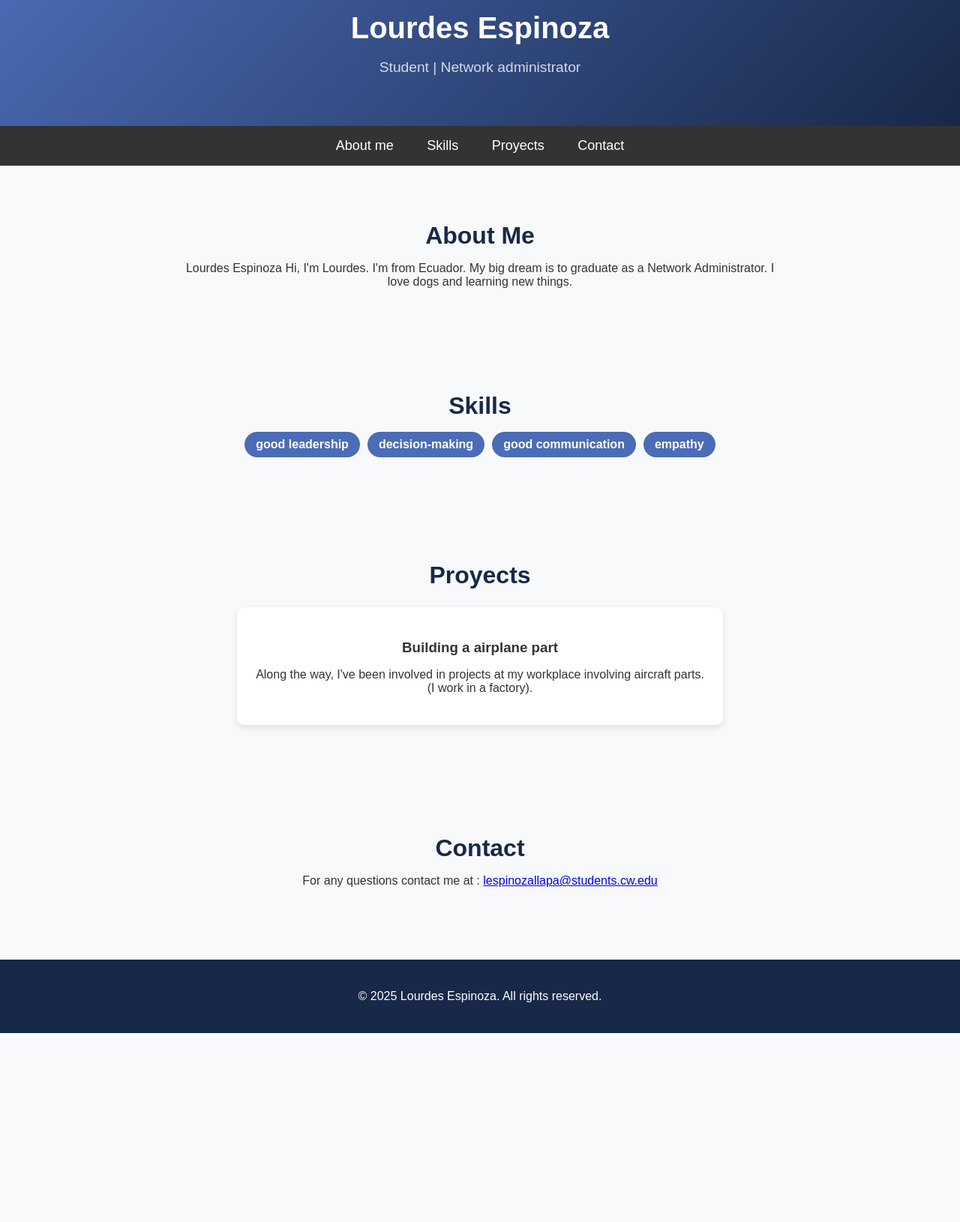
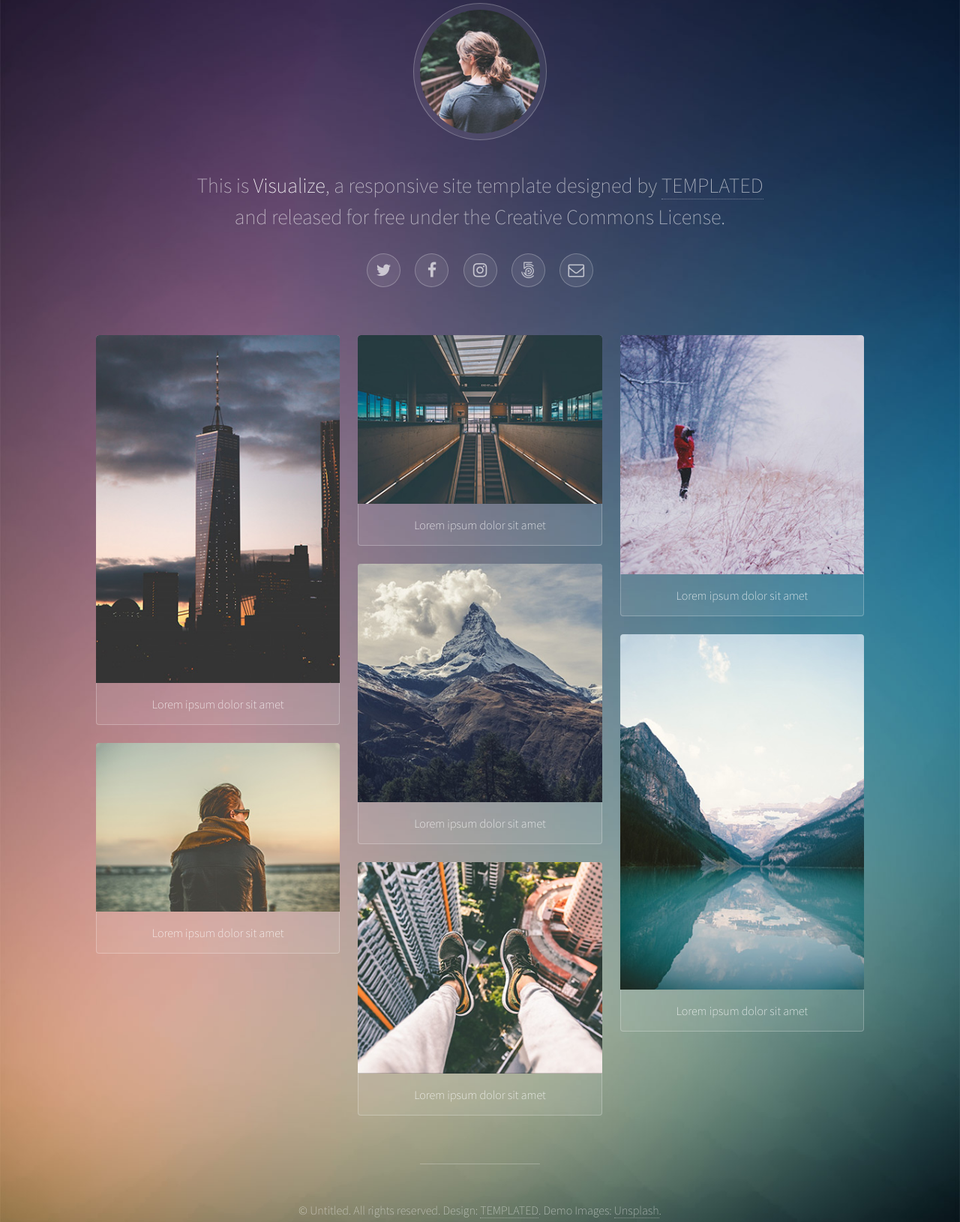
Before and after one commit to LULUESPI2025/portfile.github.io, a plain HTML site: page index.html in a window 1280 px wide. Shown: the part 60-1690 px from the top of the page at 75% size. Before the commit the page ends 1438 px from the top, so only its background shows below. Drawn offline with Linux system fonts and the light colour scheme.

Commit message:
Add files via upload

```diff
--- a/index.html
+++ b/index.html
@@ -1,58 +1,90 @@
-<!DOCTYPE html>
-<html lang="es">
+<!DOCTYPE HTML>
+<!--
+	Visualize by TEMPLATED
+	templated.co @templatedco
+	Released for free under the Creative Commons Attribution 3.0 license (templated.co/license)
+-->
+<html>
 	<head>
-    <meta charset="UTF-8">
-    <meta name="viewport" content="width=device-width, initial-scale=1.0">
-    <title>Mi Página Personal</title>
-    <link rel="stylesheet" href="styles.css">
+		<title>Visualize by TEMPLATED</title>
+		<meta charset="utf-8" />
+		<meta name="viewport" content="width=device-width, initial-scale=1" />
+		<link rel="stylesheet" href="assets/css/main.css" />
 	</head>
 	<body>
-    <header>
-        <h1>Lourdes Espinoza</h1>
-        <p>Student | Network administrator</p>
+
+		<!-- Wrapper -->
+			<div id="wrapper">
+
+				<!-- Header -->
+					<header id="header">
+						<span class="avatar"><img src="images/avatar.jpg" alt="" /></span>
+						<h1>This is <strong>Visualize</strong>, a responsive site template designed by <a href="http://templated.co">TEMPLATED</a><br />
+						and released for free under the Creative Commons License.</h1>
+						<ul class="icons">
+							<li><a href="#" class="icon style2 fa-twitter"><span class="label">Twitter</span></a></li>
+							<li><a href="#" class="icon style2 fa-facebook"><span class="label">Facebook</span></a></li>
+							<li><a href="#" class="icon style2 fa-instagram"><span class="label">Instagram</span></a></li>
+							<li><a href="#" class="icon style2 fa-500px"><span class="label">500px</span></a></li>
+							<li><a href="#" class="icon style2 fa-envelope-o"><span class="label">Email</span></a></li>
+						</ul>
 					</header>
 
-    <nav>
-        <ul>
-            <li><a href="#about">About me</a></li>
-            <li><a href="#skills">Skills</a></li>
-            <li><a href="#projects">Proyects</a></li>
-            <li><a href="#contact">Contact</a></li>
-        </ul>
-    </nav>
+				<!-- Main -->
+					<section id="main">
 
-    <section id="about">
-        <h2>About Me</h2>
-        <p>
-            Lourdes Espinoza
-            Hi, I'm Lourdes. I'm from Ecuador. My big dream is to graduate as a Network Administrator. I love dogs and learning new things.</p>
-    </section>
-
-    <section id="skills">
-        <h2>Skills</h2>
-        <ul class="skills-list">
-            <li>good leadership</li>
-            <li>decision-making</li>
-            <li>good communication</li>
-            <li>empathy</li>
-        </ul>
-    </section>
-
-    <section id="projects">
-        <h2>Proyects</h2>
-        <div class="project">
-            <h3>Building a airplane part</h3>
-            <p>Along the way, I've been involved in projects at my workplace involving aircraft parts. (I work in a factory).</p>
+						<!-- Thumbnails -->
+							<section class="thumbnails">
+								<div>
+									<a href="images/fulls/01.jpg">
+										<img src="images/thumbs/01.jpg" alt="" />
+										<h3>Lorem ipsum dolor sit amet</h3>
+									</a>
+									<a href="images/fulls/02.jpg">
+										<img src="images/thumbs/02.jpg" alt="" />
+										<h3>Lorem ipsum dolor sit amet</h3>
+									</a>
+								</div>
+								<div>
+									<a href="images/fulls/03.jpg">
+										<img src="images/thumbs/03.jpg" alt="" />
+										<h3>Lorem ipsum dolor sit amet</h3>
+									</a>
+									<a href="images/fulls/04.jpg">
+										<img src="images/thumbs/04.jpg" alt="" />
+										<h3>Lorem ipsum dolor sit amet</h3>
+									</a>
+									<a href="images/fulls/05.jpg">
+										<img src="images/thumbs/05.jpg" alt="" />
+										<h3>Lorem ipsum dolor sit amet</h3>
+									</a>
+								</div>
+								<div>
+									<a href="images/fulls/06.jpg">
+										<img src="images/thumbs/06.jpg" alt="" />
+										<h3>Lorem ipsum dolor sit amet</h3>
+									</a>
+									<a href="images/fulls/07.jpg">
+										<img src="images/thumbs/07.jpg" alt="" />
+										<h3>Lorem ipsum dolor sit amet</h3>
+									</a>
 								</div>
 							</section>
 
-    <section id="contact">
-        <h2>Contact</h2>
-        <p>For any questions contact me at : <a href="mailto:lespinozallapa@students.cw.edu">lespinozallapa@students.cw.edu</a></p>
 					</section>
 
-    <footer>
-        <p>&copy; 2025 Lourdes Espinoza. All rights reserved.</p>
+				<!-- Footer -->
+					<footer id="footer">
+						<p>&copy; Untitled. All rights reserved. Design: <a href="http://templated.co">TEMPLATED</a>. Demo Images: <a href="http://unsplash.com">Unsplash</a>.</p>
 					</footer>
+
+			</div>
+
+		<!-- Scripts -->
+			<script src="assets/js/jquery.min.js"></script>
+			<script src="assets/js/jquery.poptrox.min.js"></script>
+			<script src="assets/js/skel.min.js"></script>
+			<script src="assets/js/main.js"></script>
+
 	</body>
 </html>
```
Also changed, not shown: thumbs/01.jpg (added), thumbs/02.jpg (added), thumbs/03.jpg (added), thumbs/04.jpg (added), thumbs/05.jpg (added), thumbs/06.jpg (added), thumbs/07.jpg (added). Lines whose indentation alone changed are shown as unchanged.
